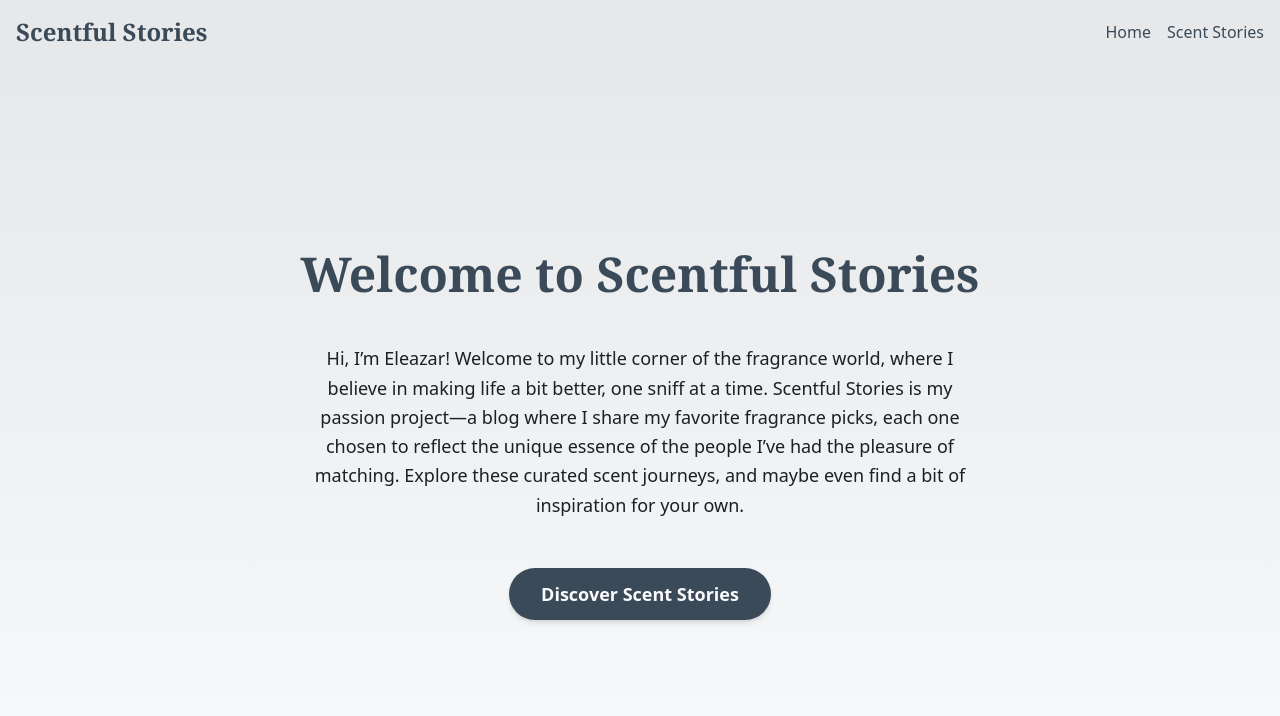
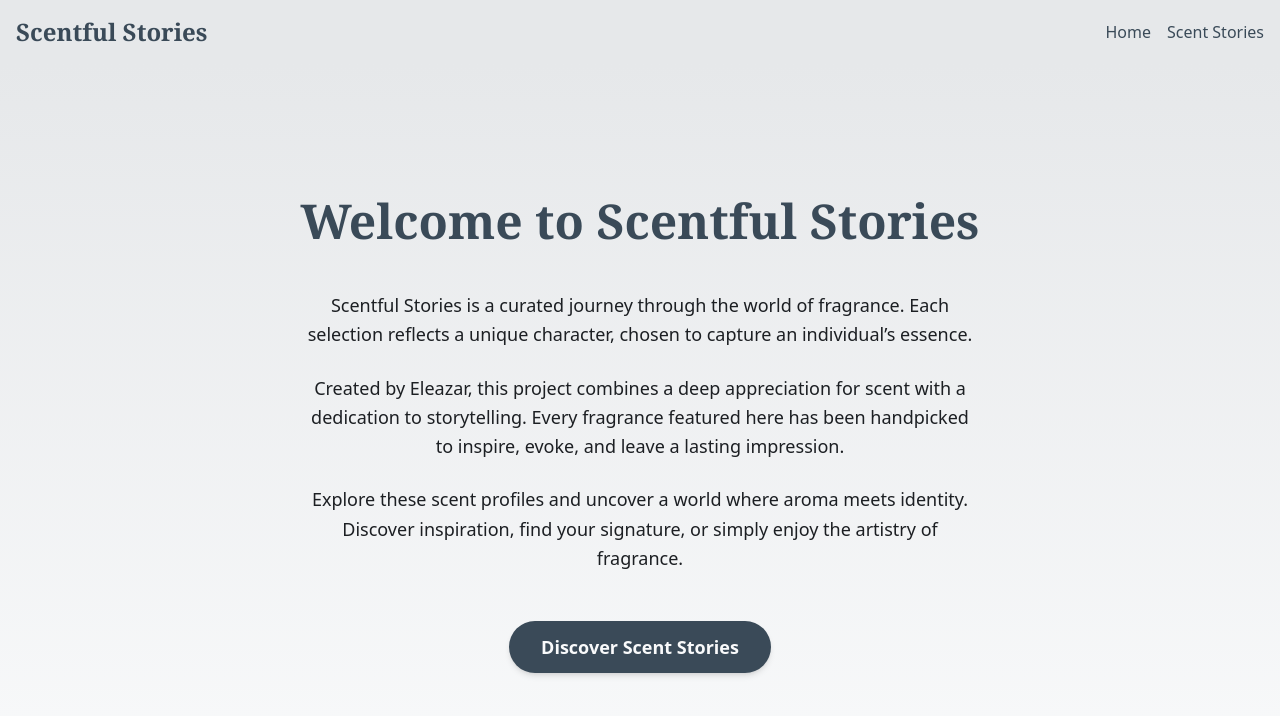
Before and after one commit to P541M/evoria, a React (Create React App) app: page / in a window 1280 px wide. Shown: the top 716 px of the page. Built offline with nearby package versions, Linux system fonts and the light colour scheme.

Commit message:
feat: adjusted blurb

```diff
--- a/src/components/LandingPage.jsx
+++ b/src/components/LandingPage.jsx
@@ -9,14 +9,23 @@ function LandingPage() {
       <h1 className="text-5xl font-serif font-bold text-textAccent mb-10 leading-tight">
         Welcome to Scentful Stories
       </h1>
-      <p className="text-lg text-textPrimary mb-12 max-w-2xl leading-relaxed">
-        Hi, I’m Eleazar! Welcome to my little corner of the fragrance world,
-        where I believe in making life a bit better, one sniff at a time.
-        Scentful Stories is my passion project—a blog where I share my favorite
-        fragrance picks, each one chosen to reflect the unique essence of the
-        people I’ve had the pleasure of matching. Explore these curated scent
-        journeys, and maybe even find a bit of inspiration for your own.
-      </p>
+      <div className="text-lg text-textPrimary mb-12 max-w-2xl leading-relaxed space-y-6">
+        <p>
+          Scentful Stories is a curated journey through the world of fragrance.
+          Each selection reflects a unique character, chosen to capture an
+          individual’s essence.
+        </p>
+        <p>
+          Created by Eleazar, this project combines a deep appreciation for
+          scent with a dedication to storytelling. Every fragrance featured here
+          has been handpicked to inspire, evoke, and leave a lasting impression.
+        </p>
+        <p>
+          Explore these scent profiles and uncover a world where aroma meets
+          identity. Discover inspiration, find your signature, or simply enjoy
+          the artistry of fragrance.
+        </p>
+      </div>
       <button
         onClick={() => navigate("/fragrance-picks")}
         className="px-8 py-3 bg-textAccent text-backgroundSecondary font-semibold rounded-full shadow-md hover:bg-textAccent/90 transition duration-300 text-lg"
```
